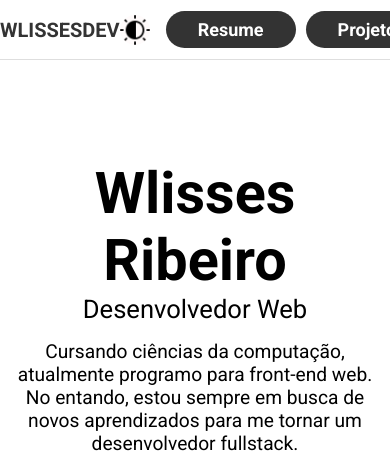
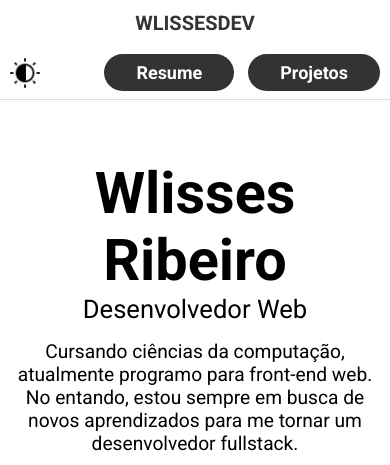
Before and after one commit to wlissisDev/Portifolio, a plain HTML site: page index.html in a window 390 px wide. Shown: the top 465 px of the page. Drawn offline with Linux system fonts and the light colour scheme; files whose address does not match are found by name.

Commit message:
ajustes css 0.2

```diff
--- a/index.html
+++ b/index.html
@@ -20,8 +20,10 @@
             <a id="logo" href="#home">WLISSESDEV</a>
             <div class="nav-item">
                 <button id="tema" type="button"><img src="./images/tema.png" alt="Tema"></button>
-                <a href="#resume">Resume</a>
-                <a href="#projetos">Projetos</a>
+                <div>
+                    <a href="#resume">Resume</a>
+                    <a href="#projetos">Projetos</a>
+                </div>
             </div>
         </nav>
         <!-- HOME -->
--- a/styles.css
+++ b/styles.css
@@ -36,7 +36,7 @@ body {
     align-items: center;
 }
 
-#tema{
+#tema {
     width: 30px;
     height: 30px;
     border-radius: 50%;
@@ -44,10 +44,7 @@ body {
     cursor: pointer;
     margin-right: 16px;
     background: transparent;
-
 }
-
-
 
 #tema img {
     width: 100%;
@@ -67,6 +64,21 @@ body {
     font-size: 18px;
     margin-right: 10px;
     padding: 0.5rem 2rem;
+}
+
+@media (max-width: 500px) {
+    .nav {
+        flex-direction: column;
+        justify-content: space-around;
+        height: 100px;
+    }
+    .nav-item {
+        width: 100%;
+        justify-content: space-between;
+    }
+    #tema {
+        margin-left: 10px;
+    }
 }
 
 /* ============HOME================ */
```
